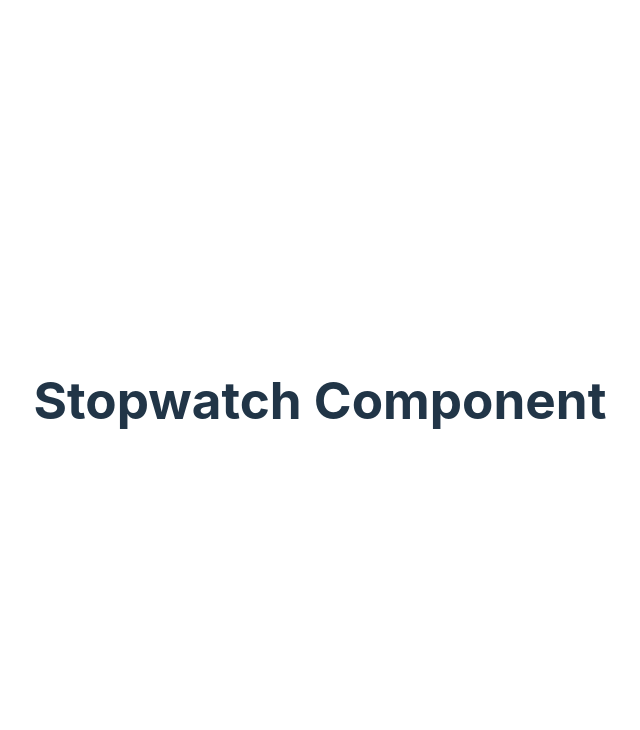
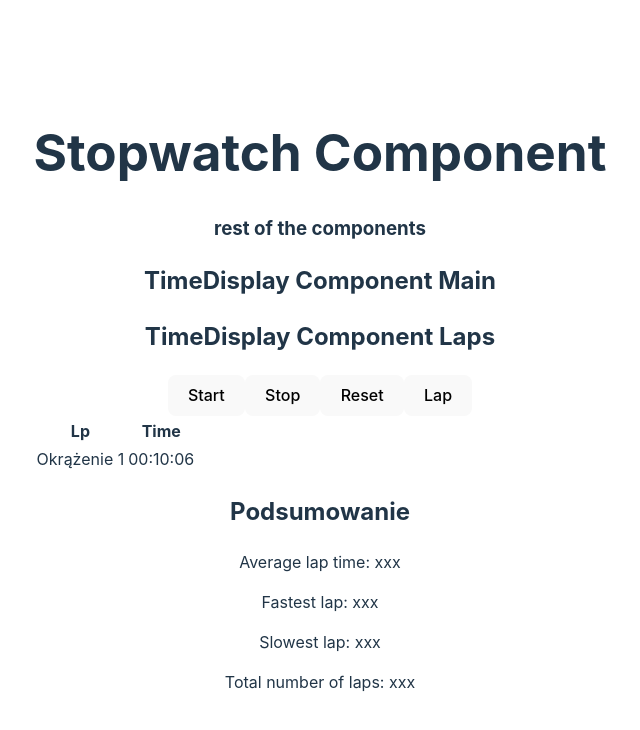
Before and after one commit to mendeczka/stopwatch-ag, a React (Vite) app: page / in a window 1280 px wide. Shown: the top 730 px of the page, without its empty margins (320-960 px from the left). Built offline with nearby package versions, Linux system fonts and the light colour scheme.

Commit message:
create of application structure and components

```diff
--- a/src/components/App/App.tsx
+++ b/src/components/App/App.tsx
@@ -1,10 +1,12 @@
 import './App.css'
+import {Stopwatch} from "../Stopwatch/Stopwatch.tsx";
 
 export const App = () => {
 
   return (
     <>
         <h1>Stopwatch Component</h1>
+        <Stopwatch/>
     </>
   )
 };
--- /dev/null
+++ b/src/components/Button/Button.tsx
@@ -0,0 +1,11 @@
+type ButtonProps = {
+    label: string;
+    onClick?: () => void;
+};
+export const Button = ({label}: ButtonProps) => {
+    return (
+        <button>
+            {label}
+        </button>
+    );
+};
--- /dev/null
+++ b/src/components/LapsTable/LapEntry.tsx
@@ -0,0 +1,9 @@
+
+export const LapEntry = () => {
+    return (
+        <tr>
+            <td>Okrążenie 1</td>
+            <td>00:10:06</td>
+        </tr>
+    );
+};
--- /dev/null
+++ b/src/components/LapsTable/LapsTable.tsx
@@ -0,0 +1,17 @@
+import {LapEntry} from "./LapEntry.tsx";
+
+export const LapsTable = () => {
+    return (
+        <table>
+            <thead>
+            <tr>
+                <th>Lp</th>
+                <th>Time</th>
+            </tr>
+            </thead>
+            <tbody>
+                <LapEntry />
+            </tbody>
+        </table>
+    );
+};
--- /dev/null
+++ b/src/components/Stopwatch/Stopwatch.tsx
@@ -0,0 +1,20 @@
+import {TimeDisplay} from "../TimeDisplay/TimeDisplay.tsx";
+import {Button} from "../Button/Button.tsx";
+import {LapsTable} from "../LapsTable/LapsTable.tsx";
+import {Summary} from "../Summary/Summary.tsx";
+
+export const Stopwatch = () => {
+    return (
+        <div>
+            <h3>rest of the components</h3>
+            <TimeDisplay label="Main"/>
+            <TimeDisplay label="Laps"/>
+            <Button label="Start"/>
+            <Button label="Stop"/>
+            <Button label="Reset"/>
+            <Button label="Lap"/>
+            <LapsTable/>
+            <Summary/>
+        </div>
+    );
+};
--- /dev/null
+++ b/src/components/Summary/Summary.tsx
@@ -0,0 +1,13 @@
+
+export const Summary = () => {
+    return (
+        <div>
+            <h2>Podsumowanie</h2>
+            <p>Average lap time: xxx</p>
+            <p>Fastest lap: xxx</p>
+            <p>Slowest lap: xxx</p>
+            <p>Total number of laps: xxx</p>
+
+        </div>
+    );
+};
--- /dev/null
+++ b/src/components/TimeDisplay/TimeDisplay.tsx
@@ -0,0 +1,11 @@
+type TimeDisplayProps = {
+    label: string;
+}
+
+export const TimeDisplay = ({label}: TimeDisplayProps) => {
+    return (
+        <div>
+            <h2>TimeDisplay Component {label}</h2>
+        </div>
+    );
+};
```
